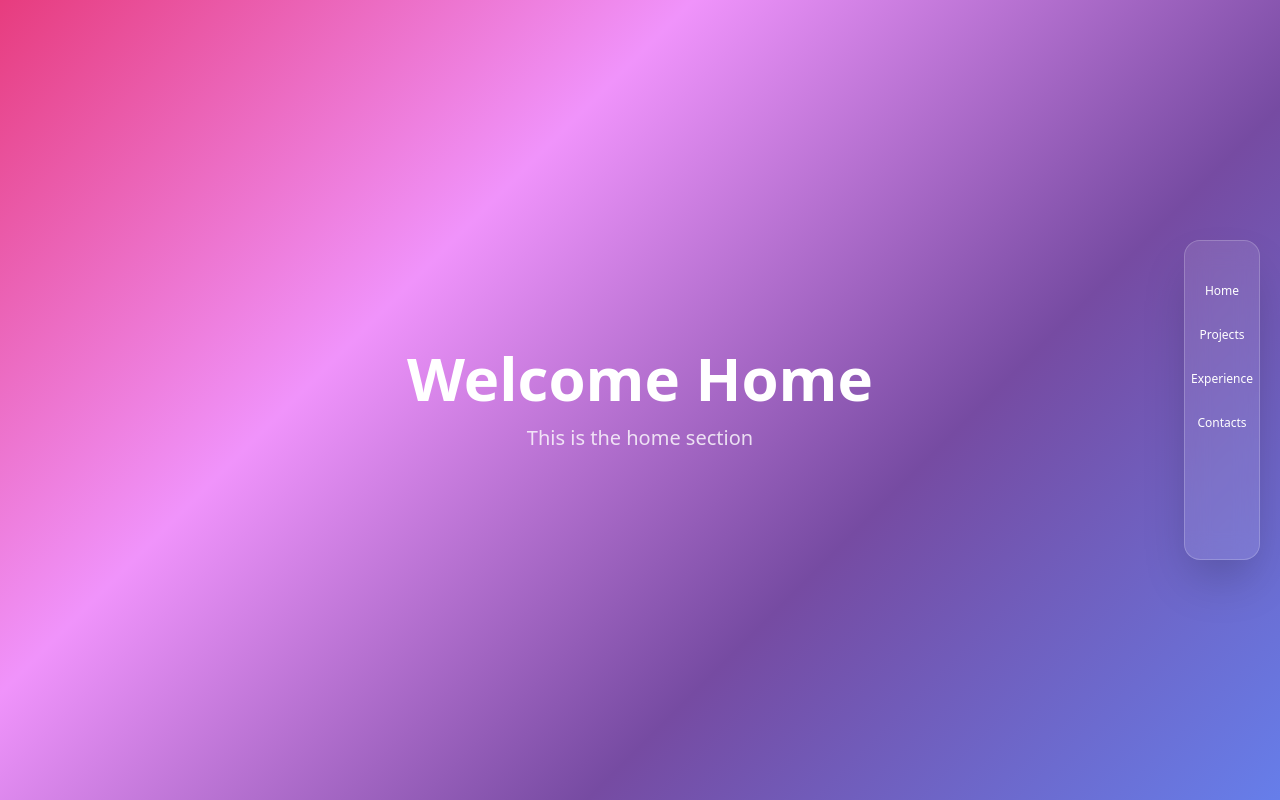
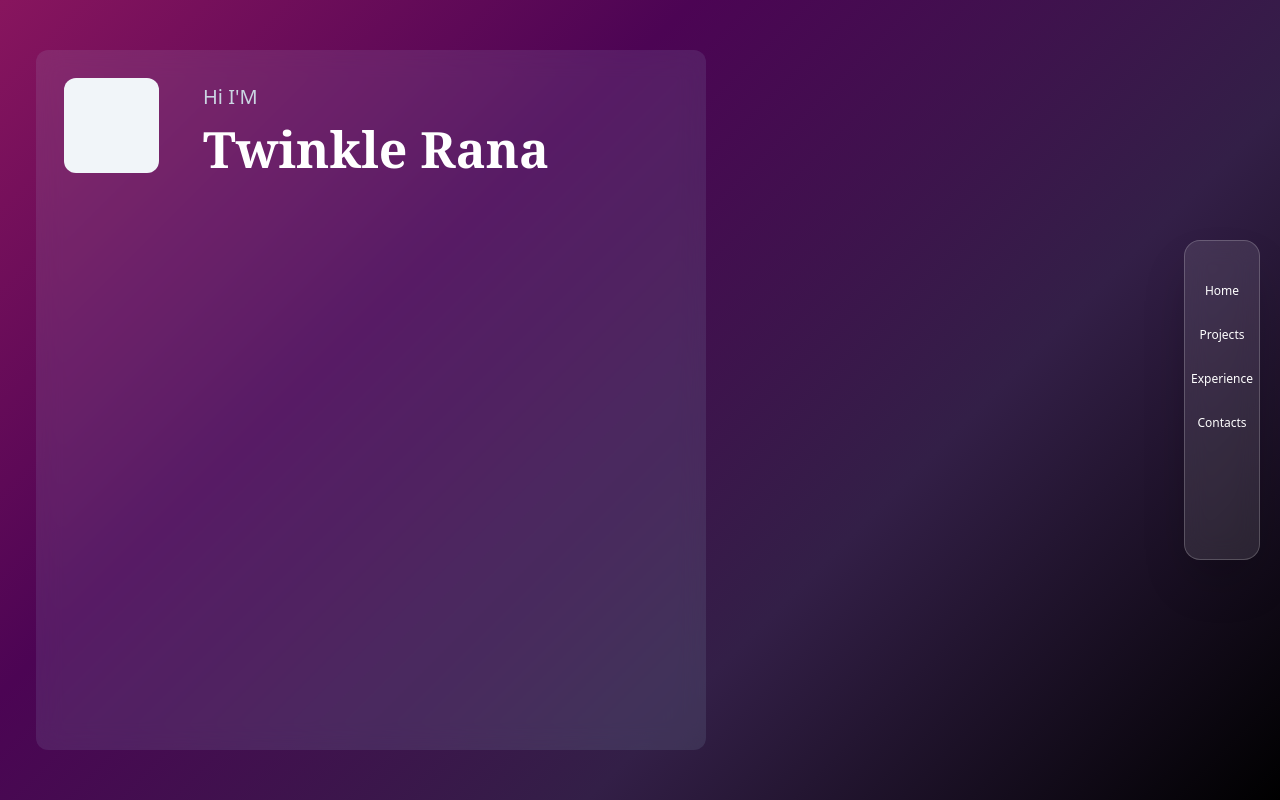
Before and after one commit to Twink26/my_portfolio, a Next.js app: page / in a window 1280 px wide. Shown: the top 800 px of the page. Built offline with nearby package versions, Linux system fonts and the light colour scheme.

Commit message:
added few stuff

```diff
--- a/app/globals.css
+++ b/app/globals.css
@@ -9,7 +9,7 @@ html {
 }
 
 body {
-  background: linear-gradient(-45deg, #667eea, #764ba2, #f093fb, #e73c7e);
+  background: linear-gradient(-45deg, #000000, #331f47, #4c0454, #88155e);
   background-size: 400% 400%;
   background-attachment: fixed;
   animation: gradient 15s ease infinite;
--- a/app/sections/Home.tsx
+++ b/app/sections/Home.tsx
@@ -2,12 +2,23 @@ export default function Home() {
   return (
     <section
       id="home"
-      className="min-h-screen flex items-center justify-center"
-    >
-      <div className="text-center">
-        <h1 className="text-white text-6xl font-bold">Welcome Home</h1>
-        <p className="text-white/80 text-xl mt-4">This is the home section</p>
-      </div>
+      className="min-h-screen flex items-center justify-center">
+    {/*Main card*/}
+     <div className="absolute left-9 top-1/2 -translate-y-1/2 h-[700px] w-[670px] bg-sky-200/10 backdrop-blur-md rounded-xl flex flex-col">
+     {/*div for profile picture and name*/}
+     <div className="absolute flex flex-row gap-4 items-centre">
+
+      <div className="w-[95px] h-[95px] m-7 rounded-xl bg-slate-100 flex items-center justify-center overflow-hidden "></div>
+      {/*div for both text*/}
+       <div className="flex flex-col justify-items-start py-8">
+        <p className="  text-slate-300 text-[20px] font-light">Hi I'M</p>
+        <h1 className=" font-serif text-white text-[50px] font-bold">Twinkle Rana</h1>
+       </div>
+    </div>
+
+
+
+     </div>
     </section>
   );
 }
```
